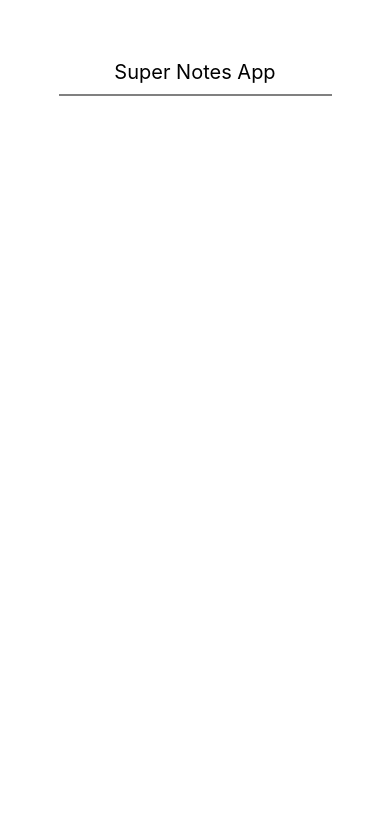
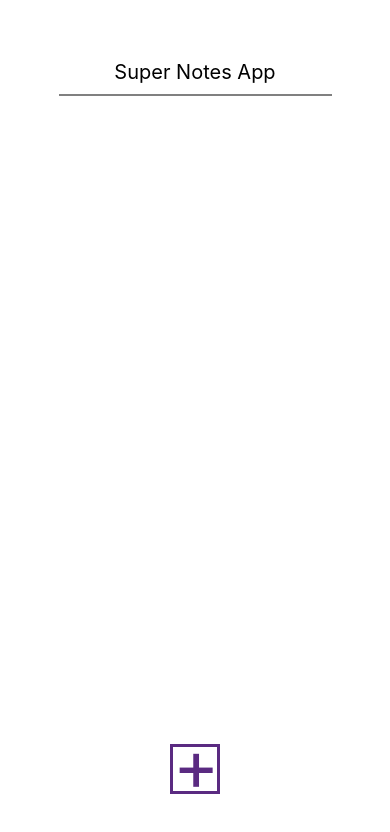
Before and after one commit to hostmepanda/notes-app, a React Native app: screen / in a window 390 px wide. Shown: the top 832 px of the page. Built offline with nearby package versions, Linux system fonts and the light colour scheme.

Commit message:
Add styles for button

```diff
--- a/App.js
+++ b/App.js
@@ -1,26 +1,41 @@
 import { StatusBar } from 'expo-status-bar';
-import { StyleSheet, Text, View } from 'react-native';
-
-export default function App() {
-  return (
-    <View style={styles.container}>
-      <Text style={styles.caption}>Super Notes App</Text>
-      <View style={styles.horizontalLine} />
-      <StatusBar style="auto" />
-    </View>
-  );
-}
+import { StyleSheet, Text, View, TouchableOpacity } from 'react-native';
 
 const styles = StyleSheet.create({
+  addButtonWrapper: {
+    display: 'flex',
+    position: 'absolute',
+    bottom: 50,
+    width: 50,
+    height: 50,
+    justifyContent: 'center',
+    alignItems: 'center',
+  },
+  addButton: {
+    fontSize: '70px',
+    color: '#5a2a81',
+    top: -25,
+    height: 100,
+  },
+  addButtonCircle: {
+    display: 'flex',
+    alignItems: '',
+    borderWidth: 3,
+    borderStyle: 'solid',
+    borderRadius: '100',
+    borderColor: '#5a2a81',
+    height: 50,
+    width: 50,
+  },
+  caption: {
+    fontSize: '20px',
+  },
   container: {
-    paddingTop: 60,
     flex: 1,
     backgroundColor: '#fff',
     alignItems: 'center',
     justifyContent: 'flex-start',
-  },
-  caption: {
-    fontSize: '20px',
+    paddingTop: 60,
   },
   horizontalLine: {
     marginTop: 10,
@@ -29,3 +44,18 @@ const styles = StyleSheet.create({
     width: '70%',
   },
 });
+
+export default function App() {
+  return (
+    <View style={styles.container}>
+      <Text style={styles.caption}>Super Notes App</Text>
+      <View style={styles.horizontalLine} />
+      <StatusBar style="auto"/>
+      <View style={styles.addButtonWrapper}>
+        <TouchableOpacity style={styles.addButtonCircle}>
+          <Text style={styles.addButton}>+</Text>
+        </TouchableOpacity>
+      </View>
+    </View>
+  );
+}
--- a/package.json
+++ b/package.json
@@ -12,7 +12,8 @@
     "expo": "~46.0.13",
     "expo-status-bar": "~1.4.0",
     "react": "18.0.0",
-    "react-native": "0.69.6"
+    "react-native": "0.69.6",
+    "expo-updates": "~0.14.6"
   },
   "devDependencies": {
     "@babel/core": "^7.12.9"
```
Also changed, not shown: 1 other file (tests, documents, lock files or other folders).
